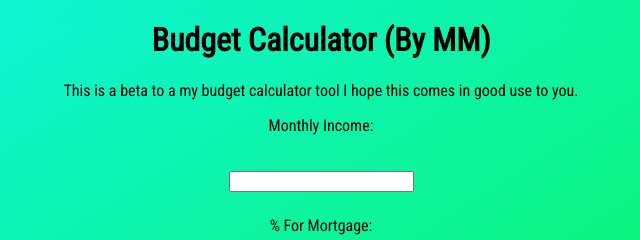
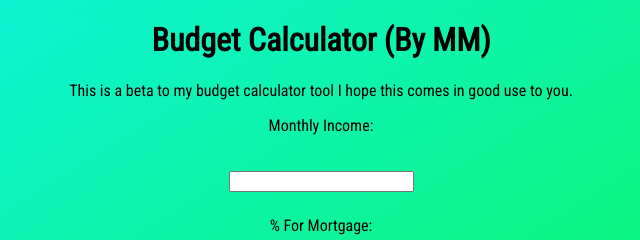
Before and after one commit to Lividify/yourbudget.github.io, a website: page index.html in a window 1280 px wide. Shown: the top 240 px of the page, 319-959 px from the left. Drawn offline with Linux system fonts and the light colour scheme.

Commit message:
Initial commit

```diff
--- a/index.html
+++ b/index.html
@@ -19,7 +19,7 @@
 </html>
   <h1><center>Budget Calculator (By MM) </center></h1>
   <p>
-     <center>This is a beta to a my budget calculator tool I hope this comes in good use to you.</center>
+     <center>This is a beta to my budget calculator tool I hope this comes in good use to you.</center>
   </p>
 </div>
 <center>
```
Also changed, not shown: 1 other file.
